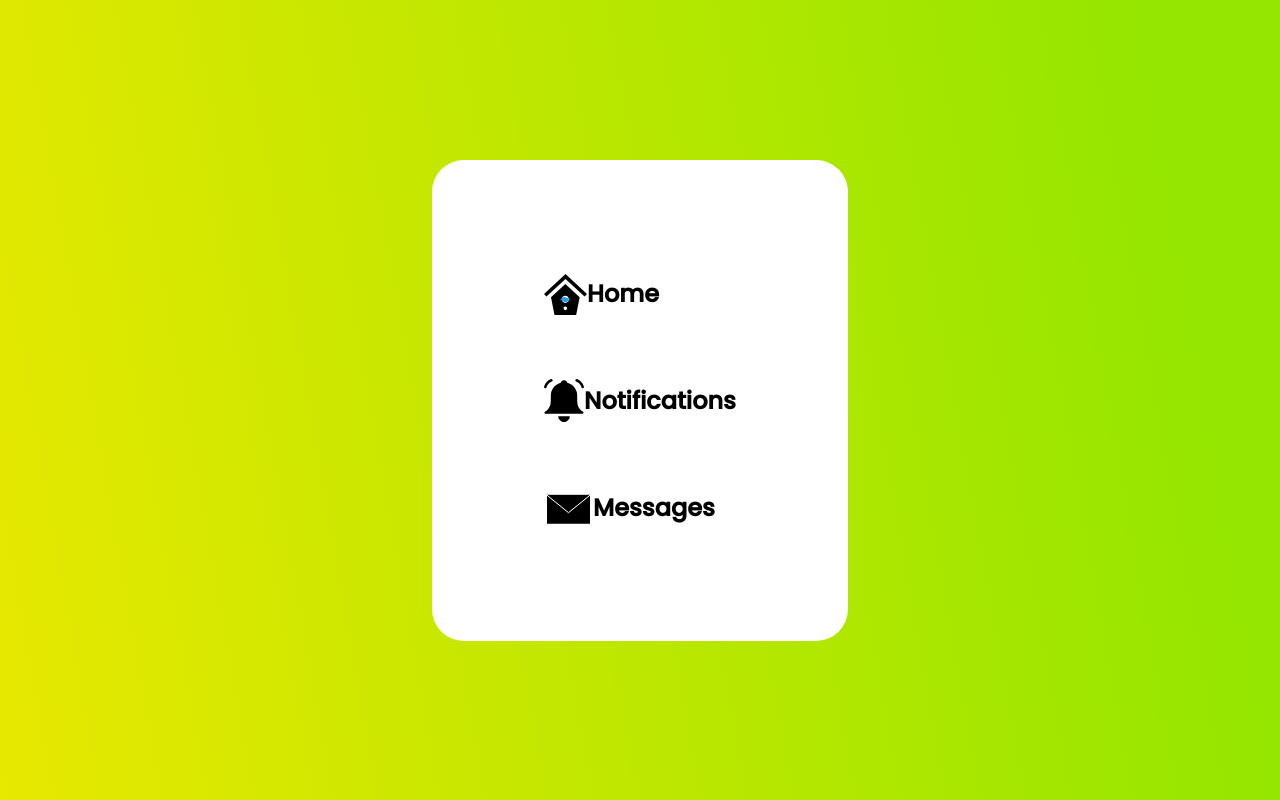
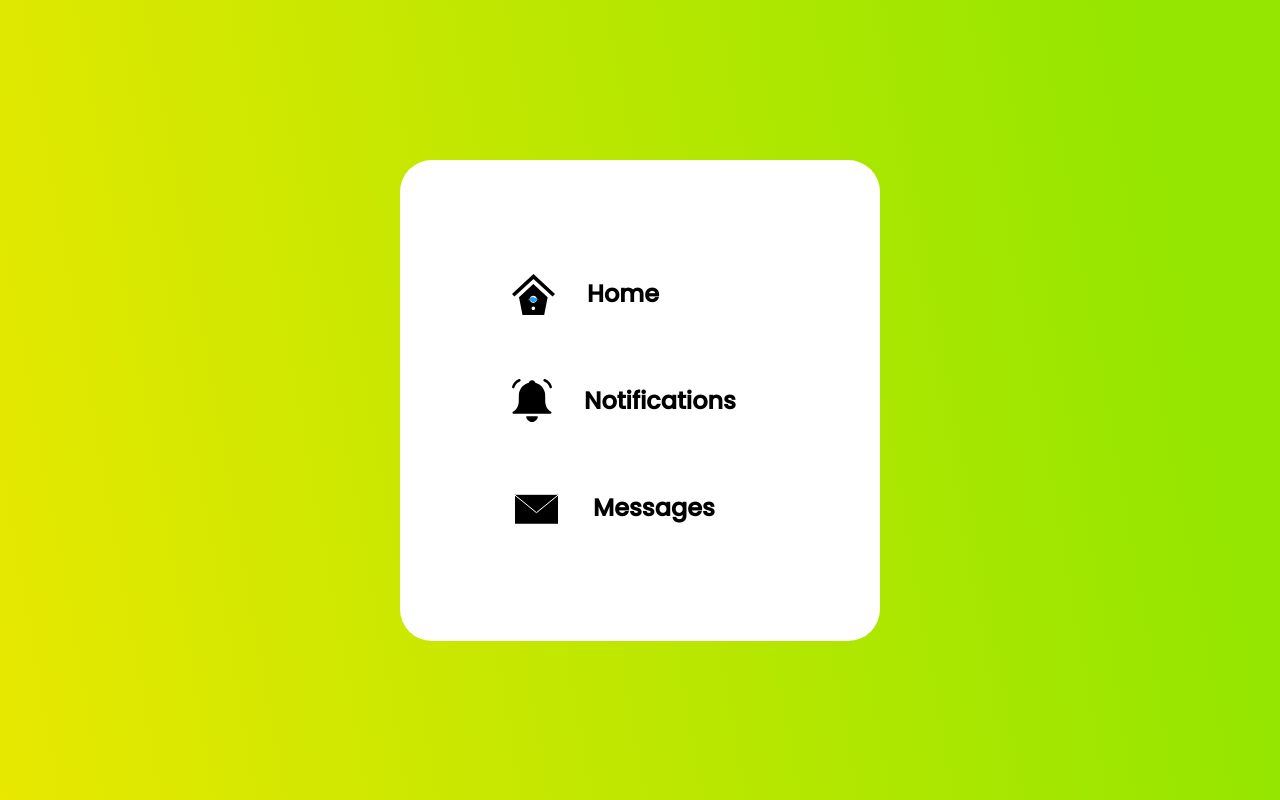
Before and after one commit to lilhalzy/Dump, a plain HTML site: page animation/Micro Animation/index.html in a window 1280 px wide. Drawn offline with nearby package versions, Linux system fonts and the light colour scheme.

Commit message:
style: Added a space between SVGs and fonts

```diff
--- a/animation/Micro Animation/style.css
+++ b/animation/Micro Animation/style.css
@@ -24,3 +24,7 @@
   padding: 2rem;
   align-items: center;
 }
+
+.home-title, .notifications-title, .messages-title {
+  padding: 0 2rem;
+}
```
